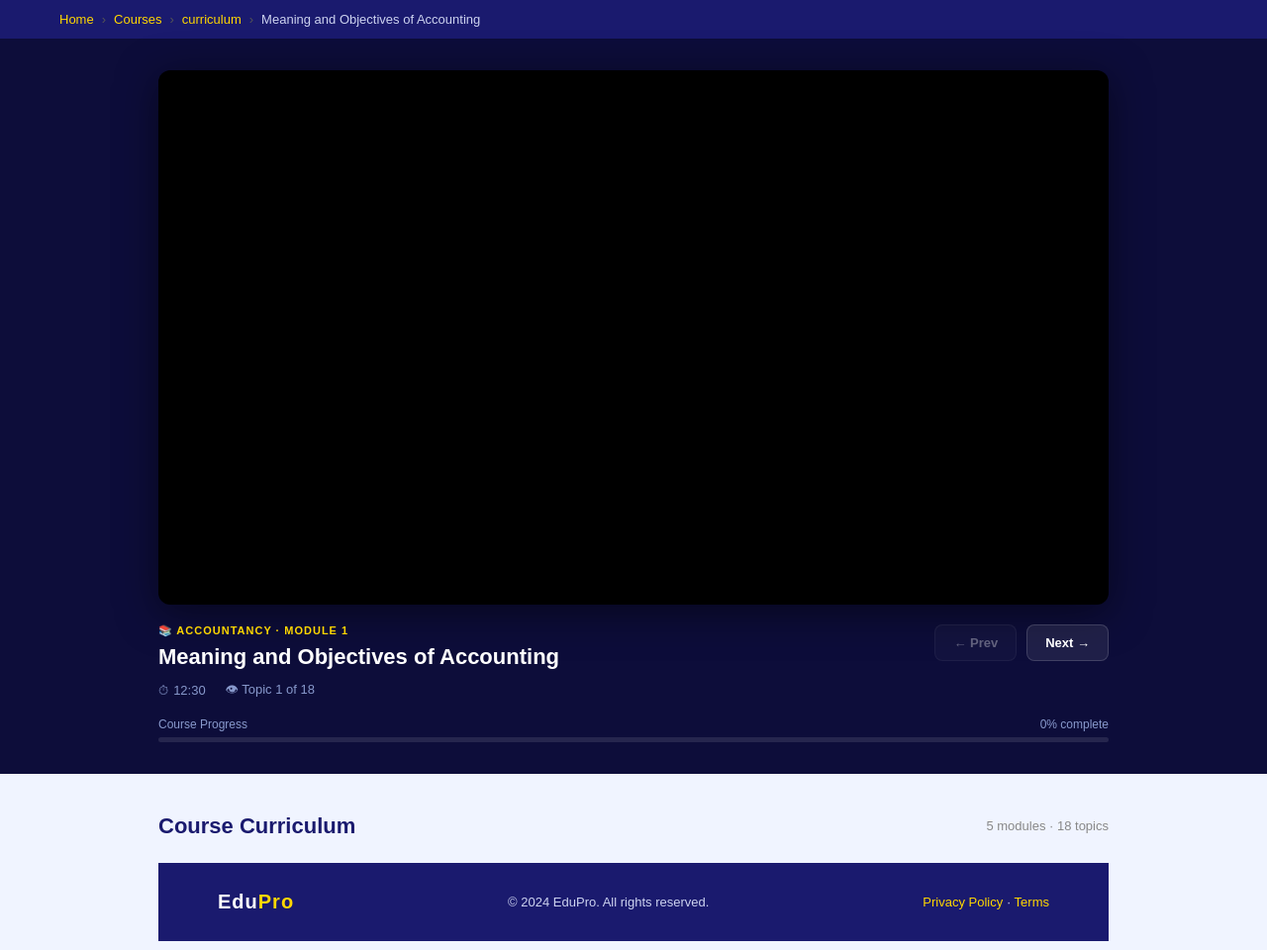
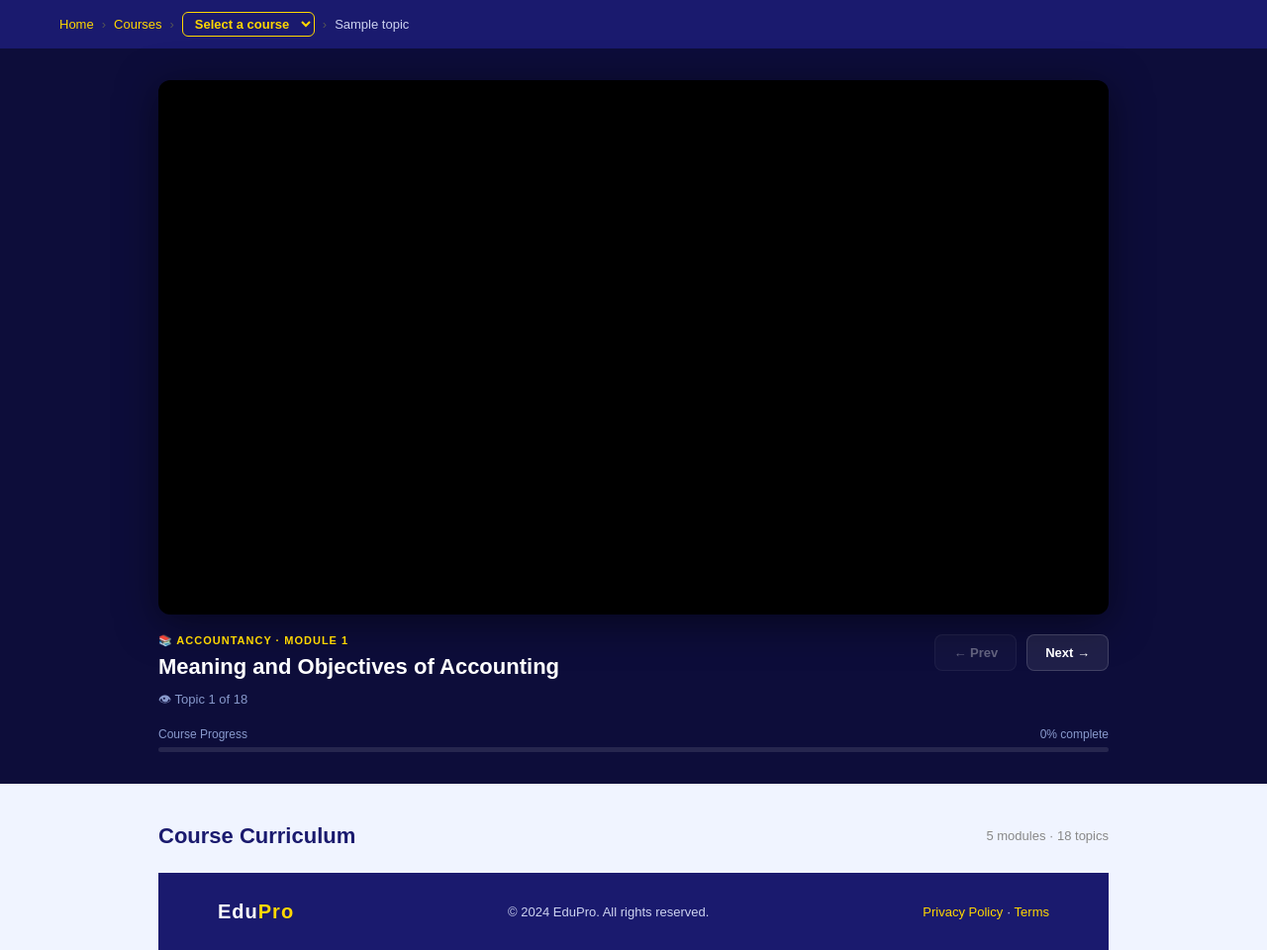
Before and after one commit to Avneesh-shrivastava/core, a Django app: page /videos/1 in a window 1280 px wide. Shown: the part 68-1028 px from the top of the page at 99% size. Run offline with Django 5.2, Linux system fonts and the light colour scheme; tables that the repository leaves empty hold one stand-in row (values such as "Sample post").

Commit message:
update videos page

```diff
--- a/edu/templates/curriculum.html
+++ b/edu/templates/curriculum.html
@@ -273,9 +273,6 @@
 </head>
 
 
-
-
-
 <body>
 
 <!-- NAVBAR -->
@@ -443,7 +440,7 @@
             <div class="module-body">
                 {% for topic in module.topics.all %}
                 <div class="topic-row">
-                    <a href="{% url 'videos' topic.id %}">
+                    <a href="{% url 'videos' topic.id %}"  style="text-decoration: none; color: inherit;">
                     <div class="topic-left"><span class="topic-icon video">▶</span> {{ topic.name }} </div>
                     </a>
                 <div class="topic-right"><span class="free-badge">FREE</span> 8:30</div>
--- a/edu/templates/videos.html
+++ b/edu/templates/videos.html
@@ -262,6 +262,27 @@
             .curriculum-section { padding: 24px 16px; }
             footer { flex-direction: column; gap: 10px; text-align: center; }
         }
+
+        .breadcrumb-select {
+    background: transparent;
+    color: #ffd700;
+    border: 1px solid #ffd700;
+    border-radius: 6px;
+    padding: 3px 8px;
+    font-size: 13px;
+    font-weight: 600;
+    cursor: pointer;
+    outline: none;
+}
+
+.breadcrumb-select option {
+    background: #1a1a6e;
+    color: #fff;
+}
+
+.breadcrumb-select:hover {
+    background: rgba(255, 215, 0, 0.15);
+}
     </style>
 </head>
 <body>
@@ -271,7 +292,7 @@
     <div class="logo">CLARITY<span> EDGE</span></div>
     <ul class="nav-links">
         <li><a href="/home-page">Home</a></li>
-        <li><a href="#">Courses</a></li>
+        <li><a href="/course">Courses</a></li>
         <li><a href="#">About</a></li>
         <li><a href="#">Contact</a></li>
     </ul>
@@ -284,9 +305,16 @@
     <span class="sep">›</span>
     <a href="/course">Courses</a>
     <span class="sep">›</span>
-    <a href="#">curriculum</a>
+
+    <select onchange="window.location.href = this.value" class="breadcrumb-select">
+        <option value="">Select a course</option>
+        {% for c in course %}
+            <option value="/curriculum/{{c.id}}">{{c.subject_name}}</option>
+        {% endfor %}
+    </select>
+
     <span class="sep">›</span>
-    <span id="breadcrumb-topic">Meaning and Objectives of Accounting</span>
+    <span id="breadcrumb-topic">{{topic_link.topic.name}}</span>
 </div>
 
 <!-- VIDEO SECTION -->
@@ -310,8 +338,8 @@
                 <div class="video-label">📚 Accountancy · Module 1</div>
                 <div class="video-title" id="current-title">Meaning and Objectives of Accounting</div>
                 <div class="video-meta">
-                    <span>⏱ <span id="current-duration">12:30</span></span>
-                    <span>👁 Topic 1 of 18</span>
+                    <!-- <span>⏱ <span id="current-duration">12:30</span></span> -->
+                    <span>👁 Topic {{topic_link.id}} of 18</span>
                 </div>
             </div>
             <div class="nav-arrows">
--- a/edu/views.py
+++ b/edu/views.py
@@ -262,14 +262,14 @@ def curriculum(request, id):
 
     topic_link = topic_links.objects.get(id=1)
 
-
     context = {"students_enrolled" : students_enrolled, "course" : course, "topic_link" : topic_link}
 
     return render(request, 'curriculum.html', context)
 
 def videos(request, topic_id):
+    # topic = get_object_or_404(Topic, topic_id)
+    topic_link = topic_links.objects.get(id=topic_id)
+    course = Course.objects.all()
+    context = {"topic_link" : topic_link, "course" : course}
 
-    topic_link = topic_links.objects.get(id=topic_id)
-
-    print(topic_id)
-    return render(request, 'videos.html', {"topic_link" : topic_link})
+    return render(request, 'videos.html', context)
```
